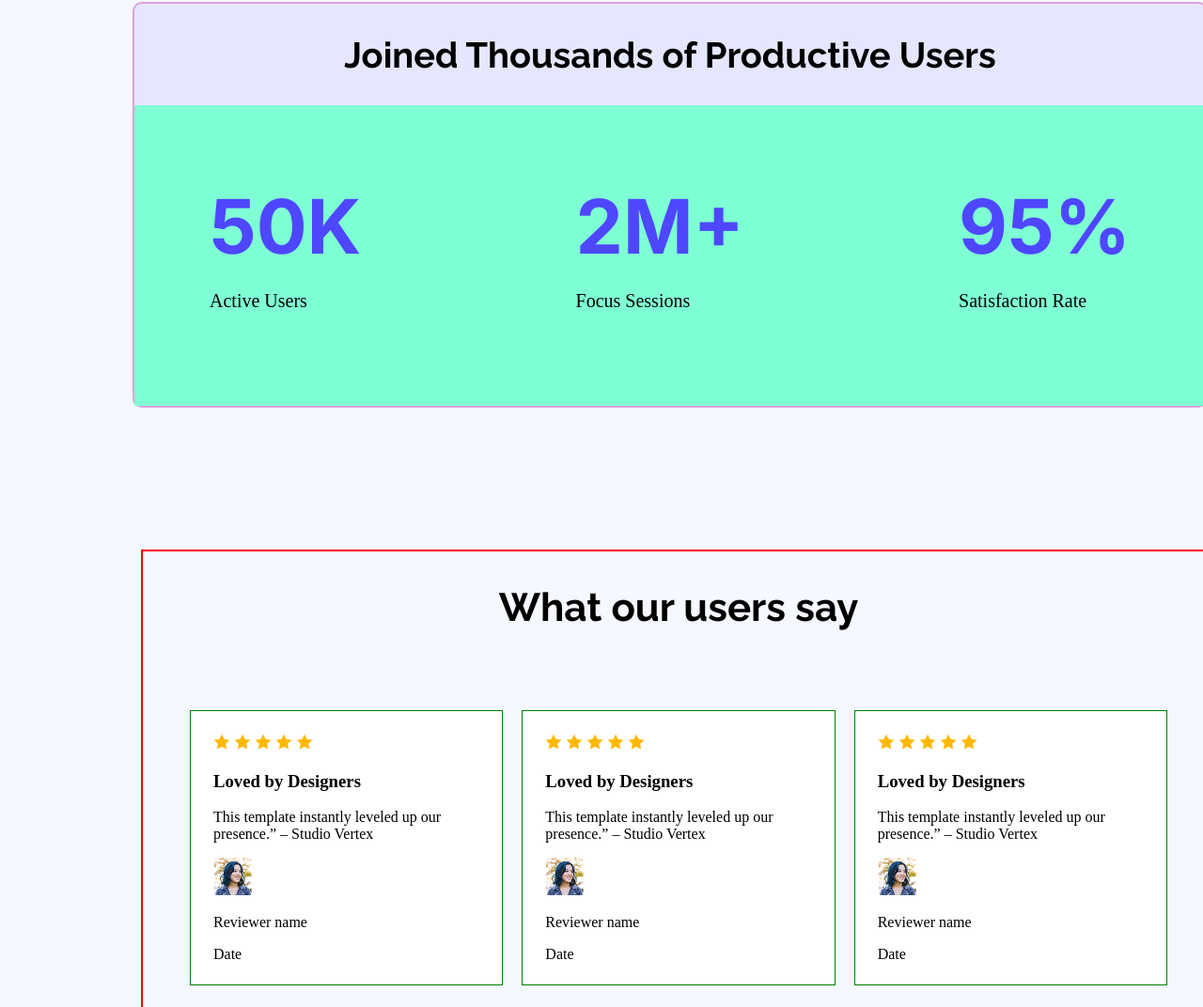
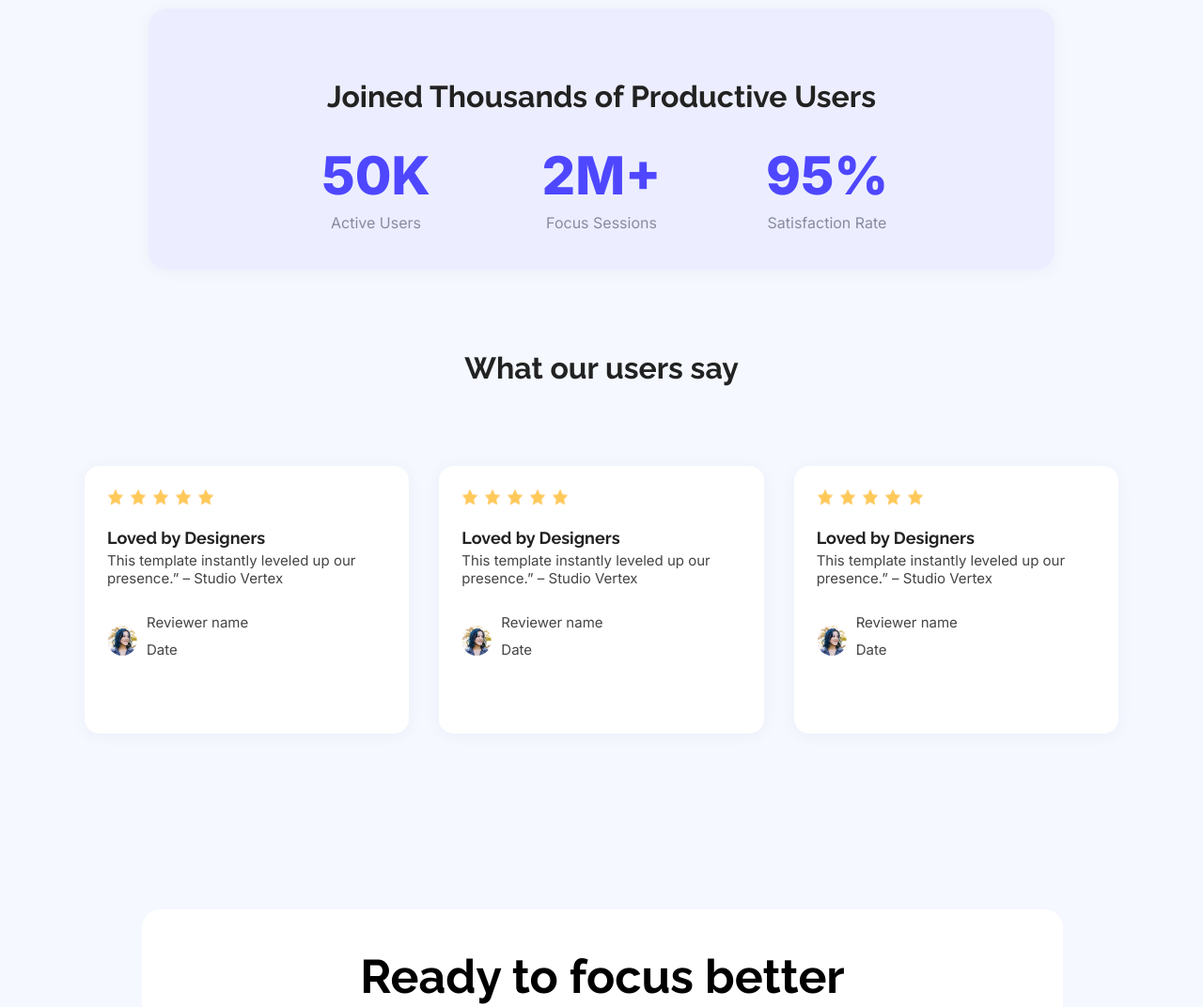
Before and after one commit to deluwarhoisn/landing-launchpad, a plain HTML site: page index.html in a window 1280 px wide. Shown: the part 1178-2250 px from the top of the page at 94% size. Drawn offline with Linux system fonts and the light colour scheme.

Commit message:
improped 2 section

```diff
--- a/index.html
+++ b/index.html
@@ -49,6 +49,7 @@
       </div>
 
       <div class="section-2">
+        <div class="section-2-inner">
           <h2>Joined Thousands of Productive Users</h2>
           <div class="box-2">
             <div class="box">
@@ -63,6 +64,7 @@
               <div>
                 <h1>95%</h1>
                 <p>Satisfaction Rate</p>
+              </div>
             </div>
           </div>
         </div>
--- a/style/styles.css
+++ b/style/styles.css
@@ -1,8 +1,7 @@
-
-body{
-    margin: 0;
-    padding: 0;
-    background-color: #F5F8FF;
+body {
+  margin: 0;
+  padding: 0;
+  background-color: #f5f8ff;
 }
 .raleway-normal {
   font-family: "Raleway", sans-serif;
@@ -31,6 +30,7 @@ nav {
   display: flex;
   justify-content: space-between;
   margin: 0px 80px;
+  margin-top: 30px;
 }
 .hero-section {
   text-align: center;
@@ -118,58 +118,69 @@ nav {
 }
 
 .section-2 {
-  /* margin: 115px 159px 137px 141px; */
-  background-color: #e5e7ff;
-  border-radius: 10px;
-  width: 1140px;
-  margin: 115px 159px 137px 141px;
-  border: 2px solid plum;
+  width: 100%;
+  display: flex;
+  justify-content: center;
+  align-items: center;
+  background: none;
+  margin: 60px 0;
+  padding: 0;
+}
+.section-2-inner {
+  background: #eceeff;
+  border-radius: 20px;
+  box-shadow: 0 2px 16px 0 rgba(80, 80, 120, 0.06);
+  padding: 48px 32px 40px 32px;
+  width: 90%;
+  max-width: 900px;
+  display: flex;
+  flex-direction: column;
+  align-items: center;
+}
+.section-2 h2 {
+  text-align: center;
+  font-size: 32px;
+  font-family: "Raleway", sans-serif;
+  font-weight: 700;
+  color: #222;
+  margin-bottom: 32px;
+}
+.box-2 {
+  width: 100%;
+  display: flex;
+  justify-content: center;
+}
+.box {
+  display: flex;
+  justify-content: center;
+  align-items: flex-end;
+  gap: 80px;
+  width: 100%;
+  background: none;
+  padding: 0;
+}
+.box > div {
+  display: flex;
+  flex-direction: column;
+  align-items: center;
+  min-width: 160px;
+}
+.box h1 {
+  font-size: 56px;
+  color: #4e47ff;
+  font-family: "Inter", sans-serif;
+  font-weight: 800;
+  margin: 0 0 6px 0;
+}
+.box p {
+  font-size: 16px;
+  color: #888ba0;
+  margin: 0;
+  font-family: "Inter", sans-serif;
 }
 
-.section-2 h2 {
-  text-align: center;
-  font-size: 38px;
-  font-family: "Raleway", sans-serif;
-  font-optical-sizing: auto;
-  font-style: normal;
-  display: block;
-}
-
-.box {
-  display: flex;
-  padding: 0px 142px 50px 142px;
-  gap: 158px;
-  padding: 80px;
-  background-color: aquamarine;
-  justify-content: space-between;
-}
-
-.box-2 {
-  font-size: 38px;
-}
-
-.box h1 {
-  font-size: 80px;
-  color: #4e47ff;
-  font-family: "Inter", sans-serif;
-  font-optical-sizing: auto;
-  font-style: normal;
-  margin: 0;
-}
-
-.box p {
-  font-size: 20px;
-}
-
-.section-3 {
-  margin: 151px 150px;
-  width: 1140px;
-  height: 542px;
-  border: 2px solid red;
-}
 
 .box-no-1 {
-  border: 1px solid green;
   width: 366px;
   height: 243px;
   padding: 24px;
@@ -182,19 +193,93 @@ nav {
   padding: 50px;
 }
 
+.section-3 {
+  margin: 60px 0;
+  width: 100%;
+  display: flex;
+  flex-direction: column;
+  align-items: center;
+  background: none;
+  border: none;
+}
 .section-3 h2 {
-  font-size: 42px;
+  font-size: 32px;
   font-family: "Raleway", sans-serif;
-  font-optical-sizing: auto;
-  font-style: normal;
+  font-weight: 700;
   text-align: center;
+  color: #222;
+  margin-bottom: 36px;
 }
+.box-no-2 {
+  display: flex;
+  gap: 32px;
+  justify-content: center;
+  width: 100%;
+  max-width: 1100px;
+}
+.box-no-1 {
+  background: #fff;
+  border-radius: 16px;
+  box-shadow: 0 2px 16px 0 rgba(80, 80, 120, 0.06);
+  width: 320px;
+  min-height: 210px;
+  padding: 24px 24px 18px 24px;
+  display: flex;
+  flex-direction: column;
+  gap: 10px;
+  align-items: flex-start;
+}
+.box-no-1 > div:first-child img {
+  height: 18px;
+  width: 18px;
+  margin-right: 2px;
+  filter: brightness(1.1) sepia(1) hue-rotate(-40deg) saturate(8)
+    brightness(1.2);
+}
+.box-no-1 h3 {
+  font-size: 18px;
+  font-family: "Raleway", sans-serif;
+  font-weight: 700;
+  margin: 10px 0 4px 0;
+  color: #222;
+}
+.box-no-1 p {
+  font-size: 15px;
+  color: #444;
+  margin: 0 0 10px 0;
+  font-family: "Inter", sans-serif;
+}
+.reviewe {
+  display: flex;
+  align-items: center;
+  gap: 10px;
+  margin-top: 8px;
+}
+.reviewe img {
+  height: 32px;
+  width: 32px;
+  border-radius: 50%;
+}
+.reviewe-text {
+  font-size: 14px;
+  color: #222;
+  font-family: "Inter", sans-serif;
+  margin: 0;
+}
+.reviewe-date {
+  font-size: 13px;
+  color: #888ba0;
+  font-family: "Inter", sans-serif;
+  margin: 0;
+}
+
 
 .focus {
   background-color: #ffffff;
   width: 100%;
   height: 696px;
   text-align: center;
+  border-radius: 20px;
 }
 
 .focus h2 {
@@ -227,7 +312,7 @@ nav {
   margin: 137px 149px 92px 151px;
   display: flex;
   gap: 110px;
-  border: 2px solid tan;
+  border-radius: 10%;
   background-color: #f5f8ff;
   text-align: center;
 }
```
Lines whose indentation alone changed are shown as unchanged.
